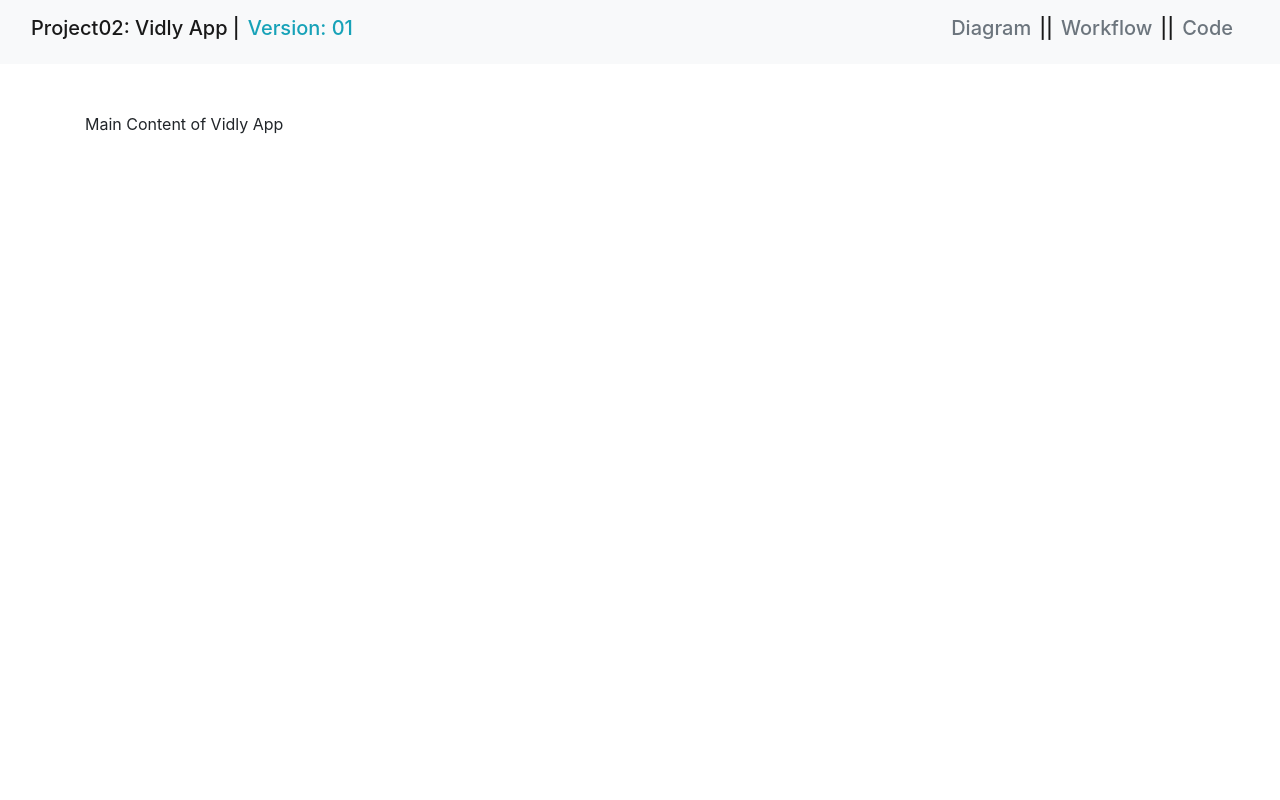
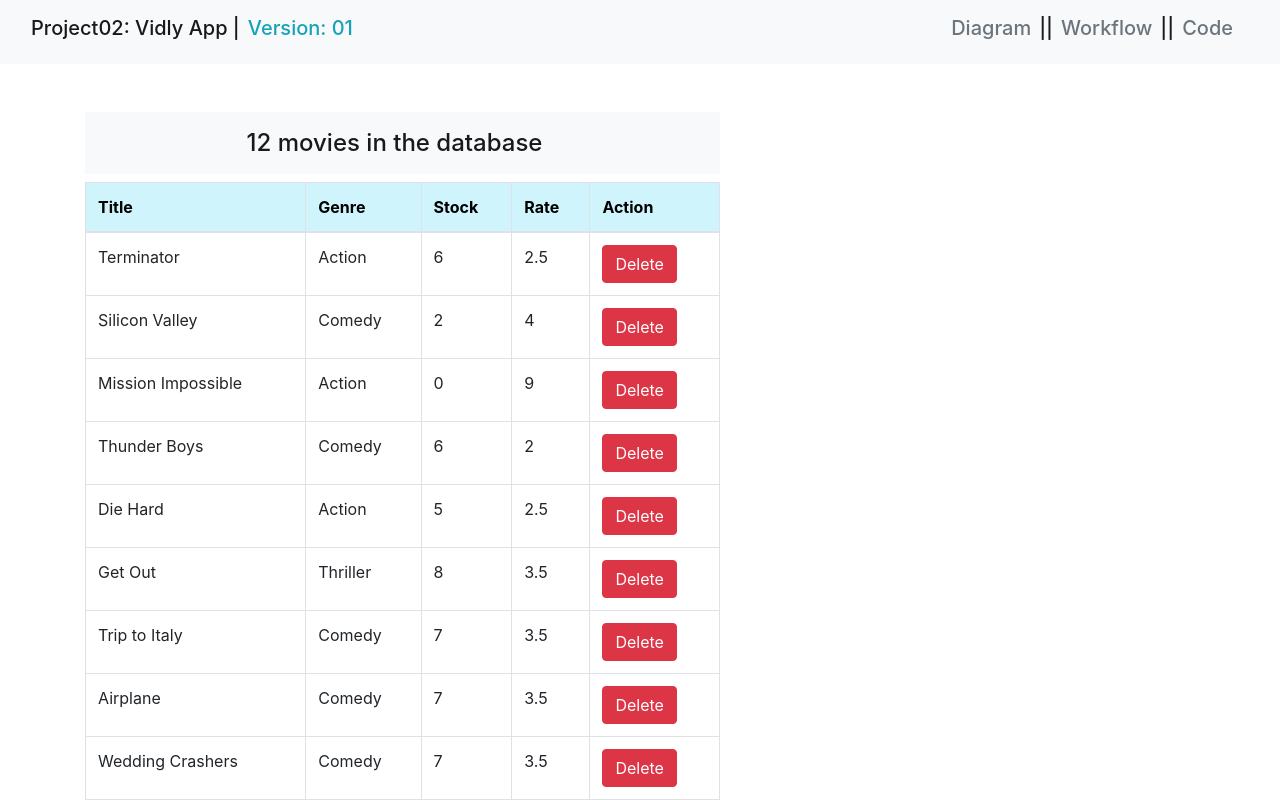
Before and after one commit to moarifur/mastering-react, a React (Create React App) app: page /movies in a window 1280 px wide. Shown: the top 800 px of the page. Built offline with nearby package versions, Linux system fonts and the light colour scheme.

Commit message:
Project02: Vidly App - Version 01 Completed

```diff
--- /dev/null
+++ b/src/components/vidly/displayMessage.jsx
@@ -0,0 +1,21 @@
+import React from 'react';
+
+const DisplayMessage = ({ movies }) => {
+
+    if(movies.length === 0)
+        return <h3>There is no movies in the database</h3>
+
+    return (
+        <nav className="navbar navbar-light bg-light mb-2 justify-content-center">
+        <span className="navbar-brand mb-0 h1">
+          <header className="text-center">
+            <span className="fs-4">
+                {movies.length} movies in the database
+            </span>
+          </header>
+        </span>
+        </nav>
+    );
+};
+
+export default DisplayMessage;
--- a/src/components/vidly/mainVidlyApp.jsx
+++ b/src/components/vidly/mainVidlyApp.jsx
@@ -1,13 +1,40 @@
 import React, {Component} from 'react';
 import Navbar from "./navbar";
+import MoviesTable from "./moviesTable";
+import DisplayMessage from "./displayMessage";
+import {movies} from "./services/fakeMovieService";
 
 class MainVidlyApp extends Component {
+    state = {
+        movies: movies  // Link movie (data source)
+    }
+
+    // Handler methods:
+    /*-------------------------------------------------------------------
+    TODO(target): Delete a counter
+    TODO-1: Create a new 'counters' object of array with 'Array.filter()'
+    TODO-2: Update state for 'counters'
+    --------------------------------------------------------------------*/
+    handleDelete = id => {
+        const movies = this.state.movies.filter(movie => movie.id !== id); // TODO-1
+        this.setState({ movies }); // TODO-2
+    }
+
     render() {
+        const {movies} = this.state
         return (
             <>
                 <Navbar/>
                 <div className='container mt-5'>
-                    Main Content of Vidly App
+                    <div className="row">
+                        <div className="col-7">
+                            <DisplayMessage movies={movies}/>
+                            <MoviesTable
+                                movies={movies}
+                                onDelete={this.handleDelete}
+                            />
+                        </div>
+                    </div>
                 </div>
             </>
         );
--- /dev/null
+++ b/src/components/vidly/moviesTable.jsx
@@ -0,0 +1,39 @@
+import React, {Component} from 'react';
+
+class MoviesTable extends Component {
+    render() {
+        const {movies, onDelete} = this.props
+        if(movies.length === 0) return null
+        return (
+            <table className="table table-bordered table-hover">
+                <thead className="table-info">
+                <tr>
+                    <th scope="col">Title</th>
+                    <th scope="col">Genre</th>
+                    <th scope="col">Stock</th>
+                    <th scope="col">Rate</th>
+                    <th scope="col">Action</th>
+                </tr>
+                </thead>
+                <tbody>
+                {movies.map(movie =>
+                    <tr key={movie._id}>
+                        <td>{movie.title}</td>
+                        <td>{movie.genre.name}</td>
+                        <td>{movie.numberInStock}</td>
+                        <td>{movie.dailyRentalRate}</td>
+                        <td>
+                            <button
+                                onClick={() => onDelete(movie)}
+                                className='btn btn-danger'
+                            >Delete</button>
+                        </td>
+                    </tr>
+                )}
+                </tbody>
+            </table>
+        );
+    }
+}
+
+export default MoviesTable;
--- a/src/components/vidly/navbar.jsx
+++ b/src/components/vidly/navbar.jsx
@@ -9,7 +9,7 @@
                         Project02: Vidly App |
                         <a
                             className='ml-2 text-info'
-                            href="#"
+                            href="https://tinyurl.com/32srke4c"
                             target='_blank'
                         >
                             Version: 01
@@ -19,7 +19,7 @@
                     <h1 className="navbar-brand d-flex justify-content-center">
                         <a
                             className='mr-2 text-muted'
-                            href="#"
+                            href="https://tinyurl.com/7b8dt6s3"
                             target='_blank'
                         >
                             Diagram
@@ -27,7 +27,7 @@
                         ||
                         <a
                             className='ml-2 mr-2 text-muted'
-                            href="#"
+                            href="https://tinyurl.com/3j2ay68c"
                             target='_blank'
                         >
                             Workflow
@@ -35,7 +35,7 @@
                         ||
                         <a
                             className='ml-2 text-muted'
-                            href="#"
+                            href="https://tinyurl.com/jbu6nrk6"
                             target='_blank'
                         >
                             Code
--- /dev/null
+++ b/src/components/vidly/services/fakeMovieService.js
@@ -0,0 +1,100 @@
+// An imaginary database/ data source
+
+export const movies = [
+    {
+        _id: "5b21ca3eeb7f6fbccd471815",
+        title: "Terminator",
+        genre: { _id: "5b21ca3eeb7f6fbccd471818", name: "Action" },
+        numberInStock: 6,
+        dailyRentalRate: 2.5,
+        publishDate: "2018-01-03T19:04:28.809Z",
+        liked: true
+    },
+    {
+        _id: "5b21ca3eeb7f6fbccd111815",
+        title: "Silicon Valley",
+        genre: { _id: "5b21ca3eeb7f6fbccd471814", name: "Comedy" },
+        numberInStock: 2,
+        dailyRentalRate: 4,
+        publishDate: "2016-01-03T19:04:28.809Z",
+        liked: true
+    },
+    {
+        _id: "5b21ca3eeb7f6fbccd111vvv",
+        title: "Mission Impossible",
+        genre: { _id: "5b21ca3eeb7f6fbccd471818", name: "Action" },
+        numberInStock: 0,
+        dailyRentalRate: 9,
+        publishDate: "2019-06-03T19:04:28.809Z",
+        liked: true
+    },
+    {
+        _id: "5b21ca3eeb7f6fbccd111112",
+        title: "Thunder Boys",
+        genre: { _id: "5b21ca3eeb7f6fbccd471814", name: "Comedy" },
+        numberInStock: 6,
+        dailyRentalRate: 2,
+        publishDate: "2020-01-03T19:04:28.809Z",
+        liked: false
+    },
+    {
+        _id: "5b21ca3eeb7f6fbccd471816",
+        title: "Die Hard",
+        genre: { _id: "5b21ca3eeb7f6fbccd471818", name: "Action" },
+        numberInStock: 5,
+        dailyRentalRate: 2.5
+    },
+    {
+        _id: "5b21ca3eeb7f6fbccd471817",
+        title: "Get Out",
+        genre: { _id: "5b21ca3eeb7f6fbccd471820", name: "Thriller" },
+        numberInStock: 8,
+        dailyRentalRate: 3.5
+    },
+    {
+        _id: "5b21ca3eeb7f6fbccd471819",
+        title: "Trip to Italy",
+        genre: { _id: "5b21ca3eeb7f6fbccd471814", name: "Comedy" },
+        numberInStock: 7,
+        dailyRentalRate: 3.5
+    },
+    {
+        _id: "5b21ca3eeb7f6fbccd47181a",
+        title: "Airplane",
+        genre: { _id: "5b21ca3eeb7f6fbccd471814", name: "Comedy" },
+        numberInStock: 7,
+        dailyRentalRate: 3.5
+    },
+    {
+        _id: "5b21ca3eeb7f6fbccd47181b",
+        title: "Wedding Crashers",
+        genre: { _id: "5b21ca3eeb7f6fbccd471814", name: "Comedy" },
+        numberInStock: 7,
+        dailyRentalRate: 3.5
+    },
+    {
+        _id: "5b21ca3eeb7f6fbccd47181e",
+        title: "Gone Girl",
+        genre: { _id: "5b21ca3eeb7f6fbccd471820", name: "Thriller" },
+        numberInStock: 7,
+        dailyRentalRate: 4.5
+    },
+    {
+        _id: "5b21ca3eeb7f6fbccd47181f",
+        title: "The Sixth Sense",
+        genre: { _id: "5b21ca3eeb7f6fbccd471820", name: "Thriller" },
+        numberInStock: 4,
+        dailyRentalRate: 3.5
+    },
+    {
+        _id: "5b21ca3eeb7f6fbccd471821",
+        title: "The Avengers",
+        genre: { _id: "5b21ca3eeb7f6fbccd471818", name: "Action" },
+        numberInStock: 7,
+        dailyRentalRate: 3.5
+    }
+];
+
+// export async function getMovies() {
+//     return movies;
+// }
```
